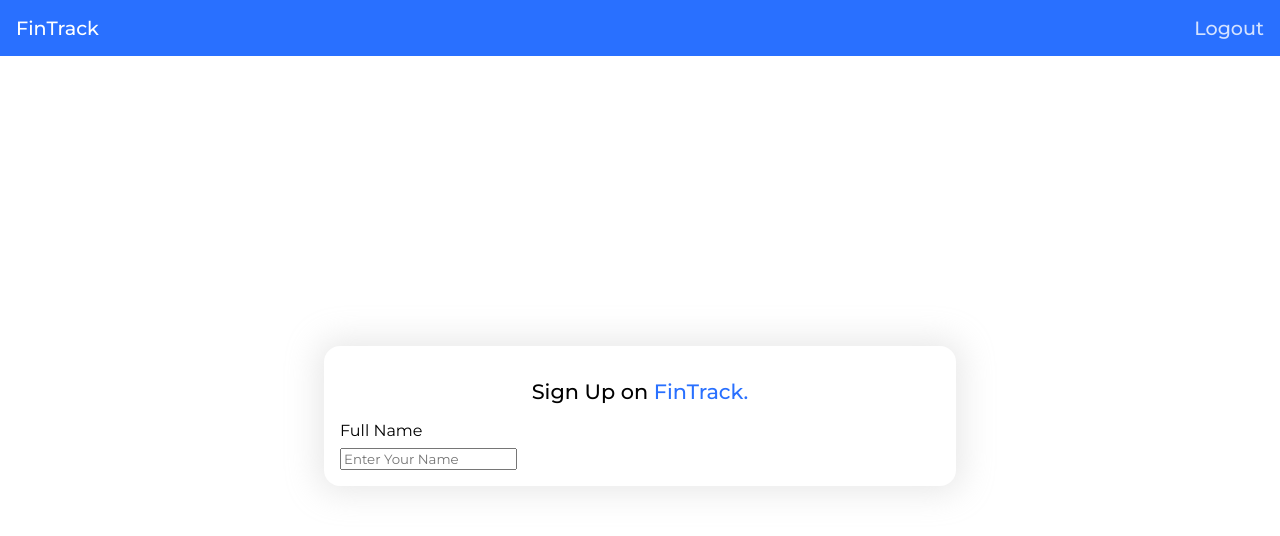
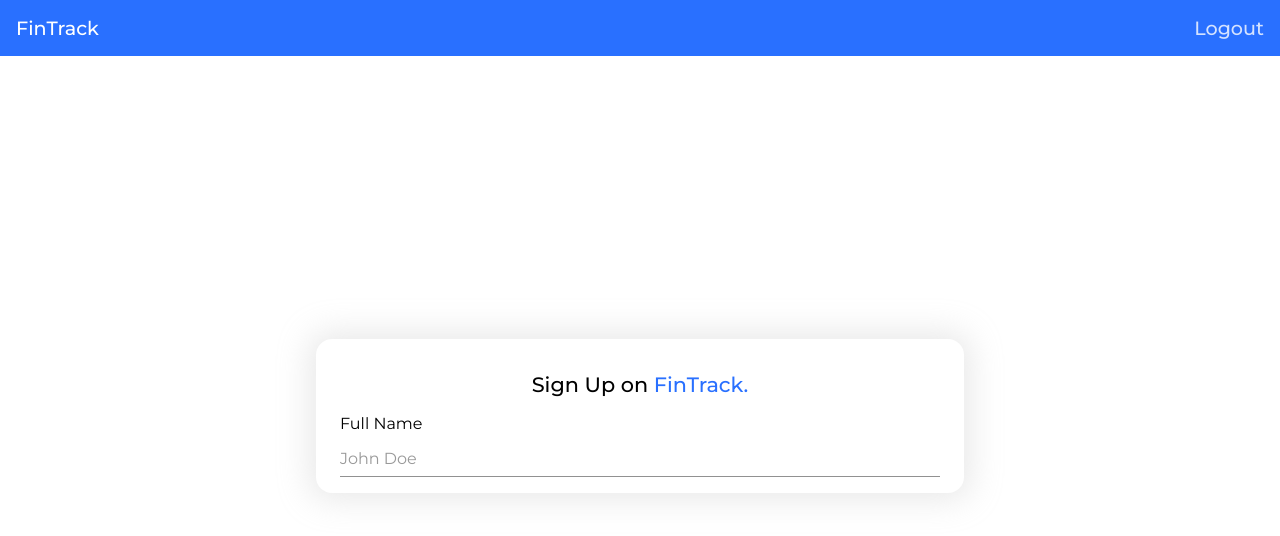
Before and after one commit to mokshmahajan2004/FinTrack, a React (Create React App) app: page / in a window 1280 px wide. Shown: the top 536 px of the page. Built offline with nearby package versions, Linux system fonts and the light colour scheme.

Commit message:
Signup Component Form

```diff
--- a/src/components/Input/styles.css
+++ b/src/components/Input/styles.css
@@ -1,7 +1,21 @@
 .label-input{
     text-transform: capitalize;
     margin-bottom: 0.5rem;
+    font-size: 1rem;
 }
 .custom-input{
-
+    border-width: 0;
+    border-bottom-width:1px ;
+    width: 100%;
+    padding: 0.5rem 0rem;
+    font-size: 1rem;
+    opacity: 0.8;
 }
+.custom-input:focus{
+    outline: none;
+    opacity: 1;
+    transition: all 0.2s;
+}
+.custom-input::placeholder{
+    color: grey;
+}
--- a/src/components/SignupSignin/index.js
+++ b/src/components/SignupSignin/index.js
@@ -7,7 +7,7 @@ function SignupSigninComponent() {
     <div className='signup-wrapper'>
      <h2 className='title'>Sign Up on <span style={{color:"var(--theme)"}}>FinTrack.</span></h2>
     <form>
-      <Input label={"Full Name"} state={name} setState={setName} placeholder={"Enter Your Name"}/>
+      <Input label={"Full Name"} state={name} setState={setName} placeholder={"John Doe"}/>
     </form>
 
     </div>
--- a/src/components/SignupSignin/style.css
+++ b/src/components/SignupSignin/style.css
@@ -4,7 +4,7 @@
     height: auto;
     box-shadow: var(--shadow);
     border-radius: 1rem;
-    padding: 1rem;
+    padding: 1rem 1.5rem;
 }
 .title{
     font-weight: 500;
```
